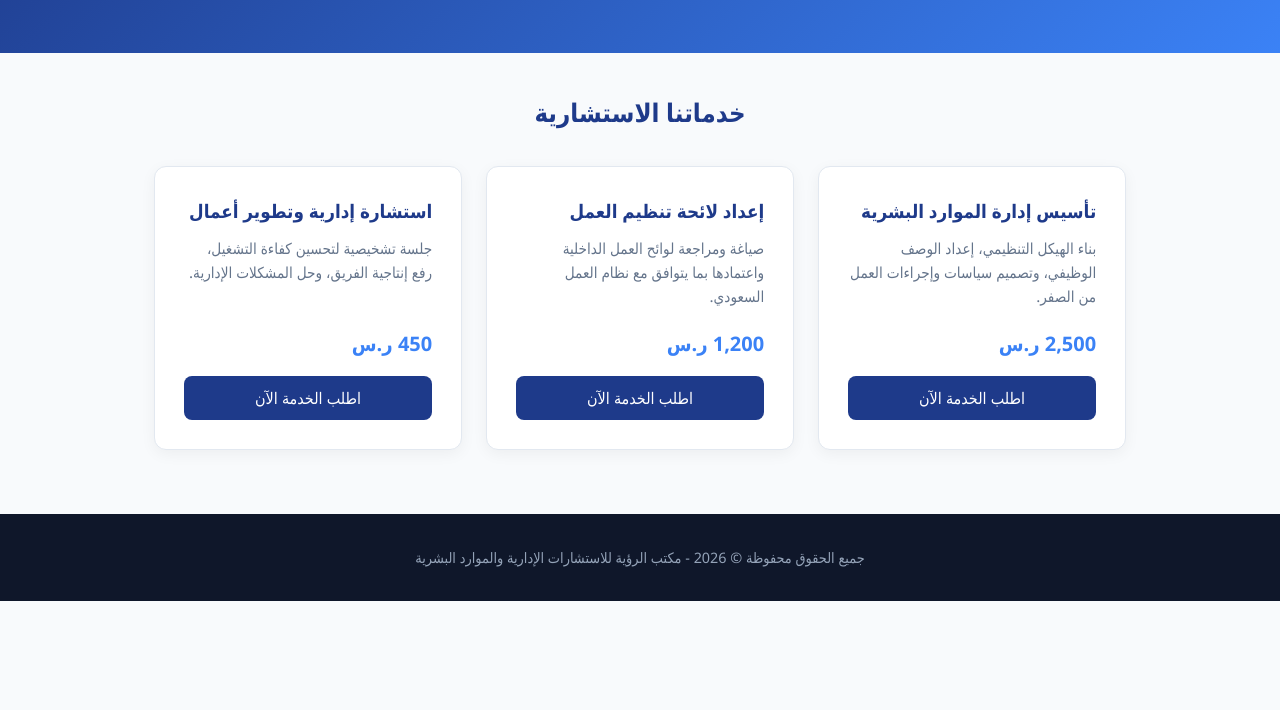
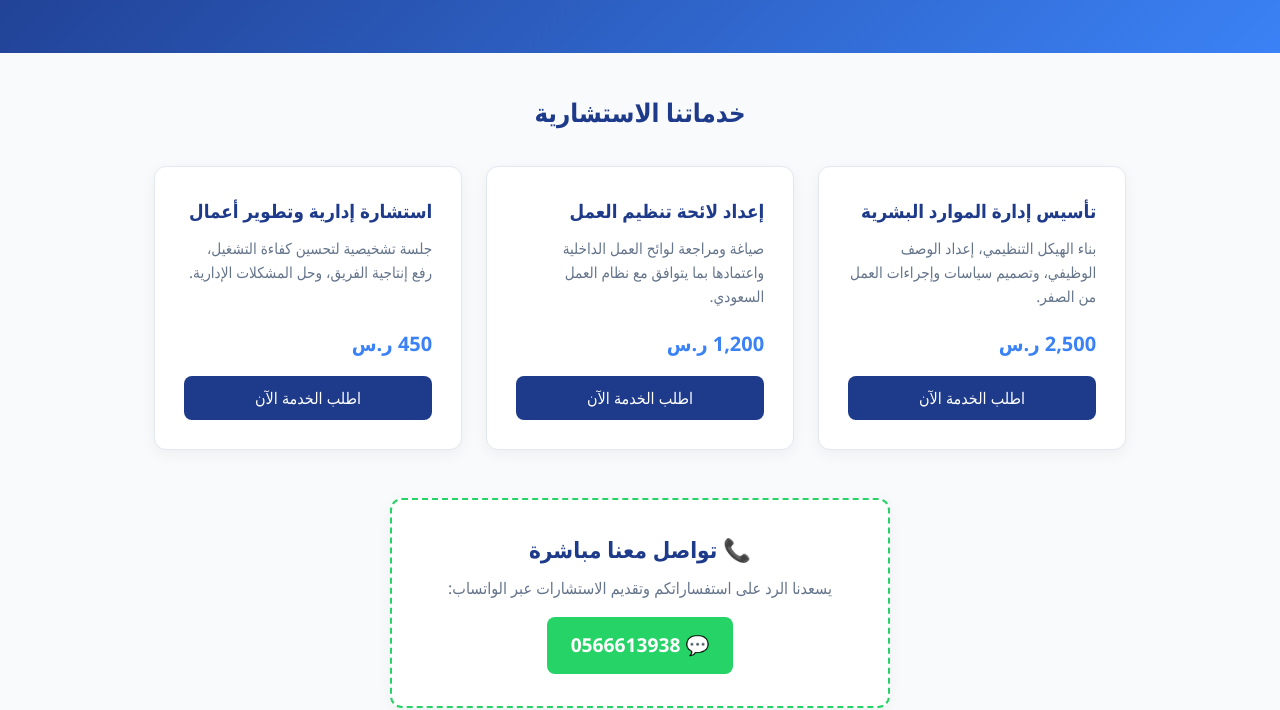
Before and after one commit to m100d200m-cloud/my-discord-site2, a plain HTML site: page index.html in a window 1280 px wide. Shown: the part 247-957 px from the top of the page. Before the commit the page ends 848 px from the top, so only its background shows below. Drawn offline with Linux system fonts and the light colour scheme.

Commit message:
Implement contact box with WhatsApp button
Added a new contact section with WhatsApp integration.

```diff
--- a/index.html
+++ b/index.html
@@ -13,6 +13,7 @@
             --text: #1e293b;
             --muted: #64748b;
             --success: #10b981;
+            --whatsapp: #25d366;
         }
         * { box-sizing: border-box; margin: 0; padding: 0; font-family: 'Segoe UI', Tahoma, Geneva, Verdana, sans-serif; }
         body { background-color: var(--bg); color: var(--text); line-height: 1.6; }
@@ -81,7 +82,33 @@
         }
         .btn-order:hover { background: var(--secondary); }
 
-        /* النوافذ المنبثقة (تسجيل الدخول / إنشاء حساب) */
+        /* قسم تواصل معنا الجديد */
+        .contact-box {
+            background: white;
+            max-width: 500px;
+            margin: 3rem auto;
+            padding: 2rem;
+            border-radius: 12px;
+            text-align: center;
+            box-shadow: 0 4px 15px rgba(0,0,0,0.05);
+            border: 2px dashed var(--whatsapp);
+        }
+        .contact-box h3 { color: var(--primary); margin-bottom: 0.5rem; font-size: 1.4rem; }
+        .contact-box p { color: var(--muted); margin-bottom: 1rem; }
+        .whatsapp-btn {
+            display: inline-block;
+            background: var(--whatsapp);
+            color: white;
+            padding: 0.8rem 1.5rem;
+            border-radius: 8px;
+            text-decoration: none;
+            font-weight: bold;
+            font-size: 1.2rem;
+            transition: 0.2s;
+        }
+        .whatsapp-btn:hover { background: #1ebd58; }
+
+        /* النوافذ المنبثقة */
         .modal {
             display: none;
             position: fixed;
@@ -180,6 +207,15 @@
                 </div>
             </div>
         </div>
+
+        <!-- مربع تواصل معنا المخصص -->
+        <div class="contact-box">
+            <h3>📞 تواصل معنا مباشرة</h3>
+            <p>يسعدنا الرد على استفساراتكم وتقديم الاستشارات عبر الواتساب:</p>
+            <a href="https://wa.me/966566613938" target="_blank" class="whatsapp-btn">
+                💬 0566613938
+            </a>
+        </div>
     </main>
 
     <!-- نافذة تسجيل الدخول -->
@@ -229,11 +265,9 @@
     </footer>
 
     <script>
-        // فتح وإغلاق النوافذ
         function openModal(id) { document.getElementById(id).style.display = 'flex'; }
         function closeModal(id) { document.getElementById(id).style.display = 'none'; }
 
-        // تسجيل العمليات في سجل المتصفح (Log)
         function recordLog(actionType, username) {
             let logs = JSON.parse(localStorage.getItem('site_logs') || '[]');
             const timestamp = new Date().toLocaleString('ar-SA');
@@ -247,7 +281,6 @@
             localStorage.setItem('site_logs', JSON.stringify(logs));
         }
 
-        // معالجة الدخول أو إنشاء الحساب
         function handleAuth(event, actionName, inputId, modalId) {
             event.preventDefault();
             const username = document.getElementById(inputId).value.trim();
@@ -259,14 +292,12 @@
             alert('تمت عملية (' + actionName + ') بنجاح وتم تسجيلها في اللوق!');
         }
 
-        // تسجيل طلبات الخدمات أيضاً في اللوق
         function orderService(serviceName) {
             const currentUser = document.getElementById('userDisplay').textContent.replace('مرحباً، ', '') || 'زائر';
             recordLog('طلب خدمة: ' + serviceName, currentUser);
             alert('تم استلام طلبك لـ (' + serviceName + ') وتسجيله في السجلات!');
         }
 
-        // تنزيل ملف اللوق إلى الكمبيوتر
         function downloadLogFile() {
             let logs = JSON.parse(localStorage.getItem('site_logs') || '[]');
 
```
